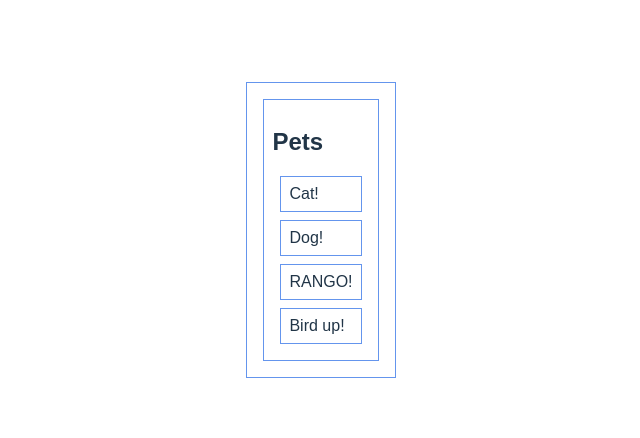
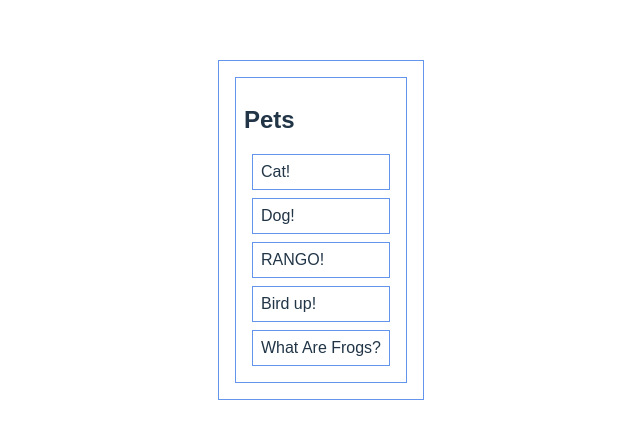
Before and after one commit to natnichols/floorplan-lab-pets, a React (Vite) app: page / in a window 1280 px wide. Shown: the part 170-608 px from the top of the page, without its empty margins (319-959 px from the left). Built offline with nearby package versions, Linux system fonts and the light colour scheme.

Commit message:
stub up Amphibian component, add Amphibian to Pet component

```diff
--- /dev/null
+++ b/src/Amphibian.jsx
@@ -0,0 +1,9 @@
+const Amphibian = (props) => {
+  return (
+    <div>
+      What Are Frogs?
+    </div>
+  )
+}
+
+export default Amphibian;
--- a/src/Pet.jsx
+++ b/src/Pet.jsx
@@ -2,6 +2,7 @@ import Cat from "./Cat"
 import Dog from "./Dog"
 import Reptile from "./Reptile"
 import Bird from "./Bird"
+import Amphibian from "./Amphibian"
 
 const Pet = (props) => {
   return (
@@ -11,6 +12,7 @@ const Pet = (props) => {
       <Dog />
       <Reptile />
       <Bird />
+      <Amphibian />
     </div>
   )
 }
```
